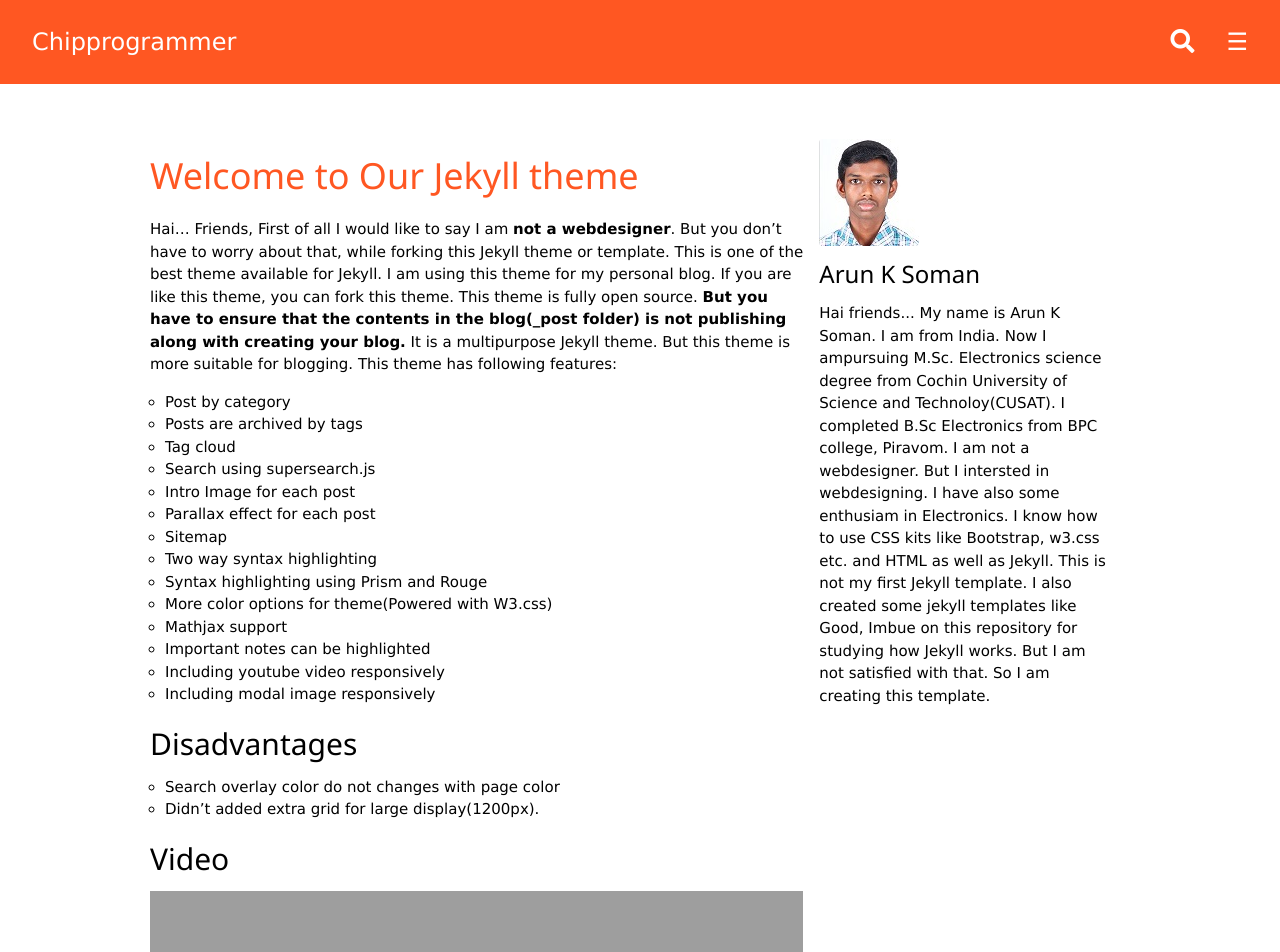
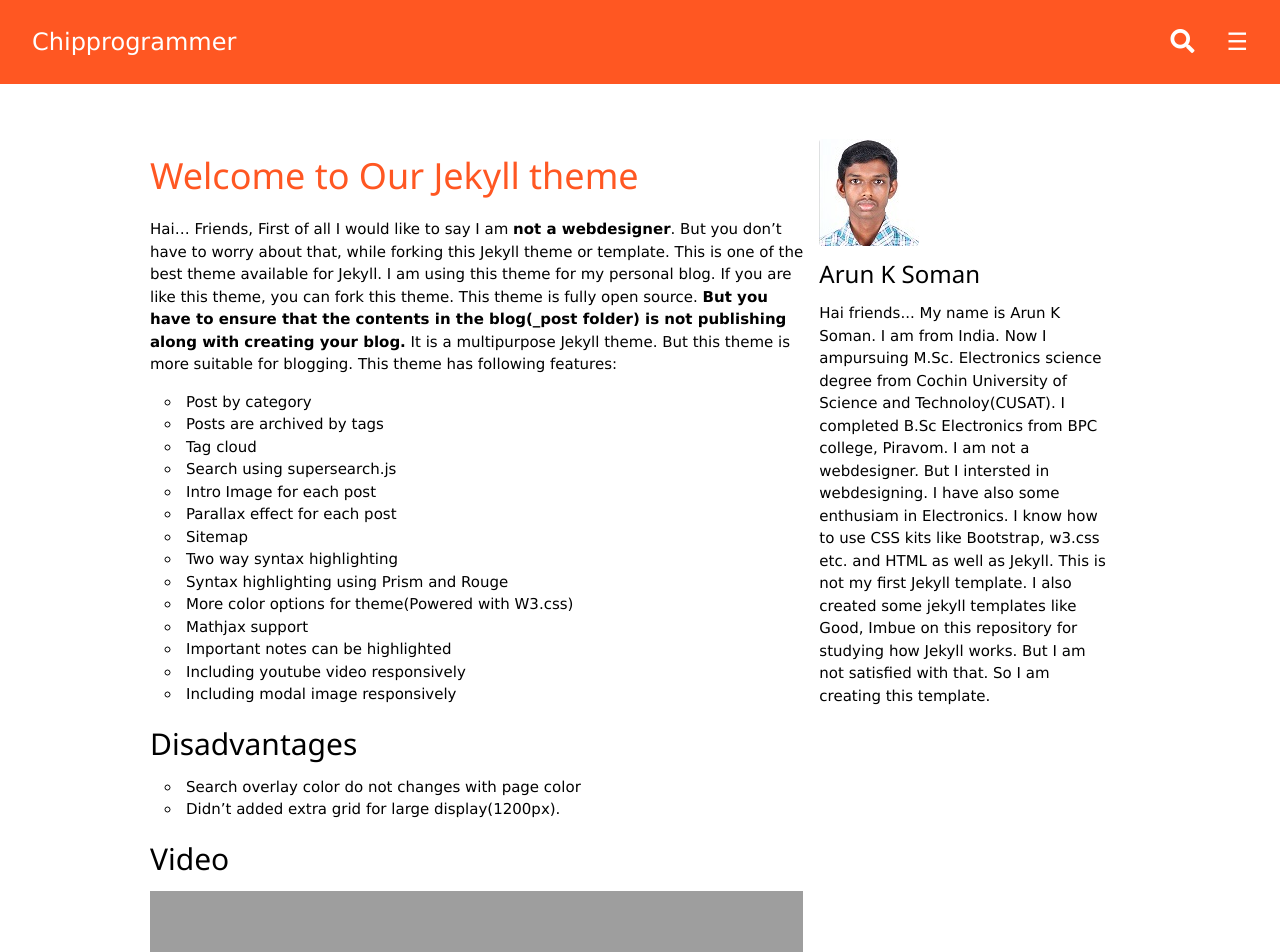
Before and after one commit to techiworld/techiworld.github.io, a Jekyll site: the page built from index.md, in a window 1280 px wide and 1400 px high. Shown: the top 952 px of the window. Built offline with Jekyll 4.4.1, drawn with Linux system fonts in a browser that asks for light colours; formulas are drawn with MathJax 3; grey boxes are pictures that could not be loaded.

Commit message:
Update main.css

```diff
--- a/assets/css/main.css
+++ b/assets/css/main.css
@@ -146,7 +146,7 @@ ol {
 }
 
 ul {
-  list-style: circle outside;
+  list-style: circle inside;
 }
 /* HyperLinks */
 #myLink a[target="_blank"]:after {
```
